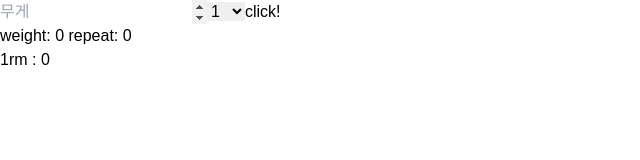
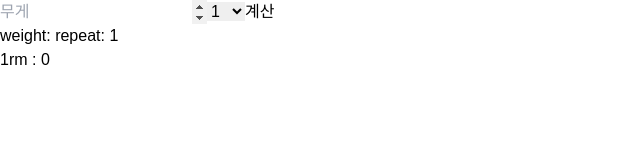
Before and after one commit to dlsxjzld/OneRmCalculator, a React (Vite) app: page / in a window 1280 px wide. Shown: the top 160 px of the page, without its empty margins (0-640 px from the left). Built offline with nearby package versions, Linux system fonts and the light colour scheme.

Commit message:
[🐛fix]: 반복횟수 select 기본 값 0에서 1로 변경

```diff
--- a/src/App.tsx
+++ b/src/App.tsx
@@ -2,8 +2,8 @@ import { ChangeEvent, useState } from 'react';
 
 function App() {
   const [oneRm, setOneRm] = useState(0);
-  const [weight, setWeight] = useState(0);
-  const [repeat, setRepeat] = useState(0);
+  const [weight, setWeight] = useState('');
+  const [repeat, setRepeat] = useState(1);
   const [result, setResult] = useState<string[]>([]);
 
   // 선택값 : 횟수
@@ -18,7 +18,7 @@ function App() {
   };
 
   const getWeight = (e: ChangeEvent<HTMLInputElement>) => {
-    setWeight(Number(e.target.value));
+    setWeight(e.target.value);
   };
 
   const handleSelect = (e: ChangeEvent<HTMLSelectElement>) => {
@@ -26,7 +26,7 @@ function App() {
   };
 
   const handleCalculate = () => {
-    const oneRm = calculate1RM(weight, repeat);
+    const oneRm = calculate1RM(Number(weight), repeat);
     setOneRm(oneRm);
     const temp = [];
 
@@ -44,6 +44,7 @@ function App() {
         type='number'
         name='무게'
         onChange={getWeight}
+        value={weight}
       />
       <select
         name='횟수'
@@ -54,9 +55,11 @@ function App() {
       </select>
       <button
         type='button'
+        className='mr-2'
         onClick={handleCalculate}>
-        click!
+        계산
       </button>
+
       <div>{`weight: ${weight} repeat: ${repeat}`}</div>
       <div>{`1rm : ${oneRm}`}</div>
       {result.map((weight, rep) => (
```
